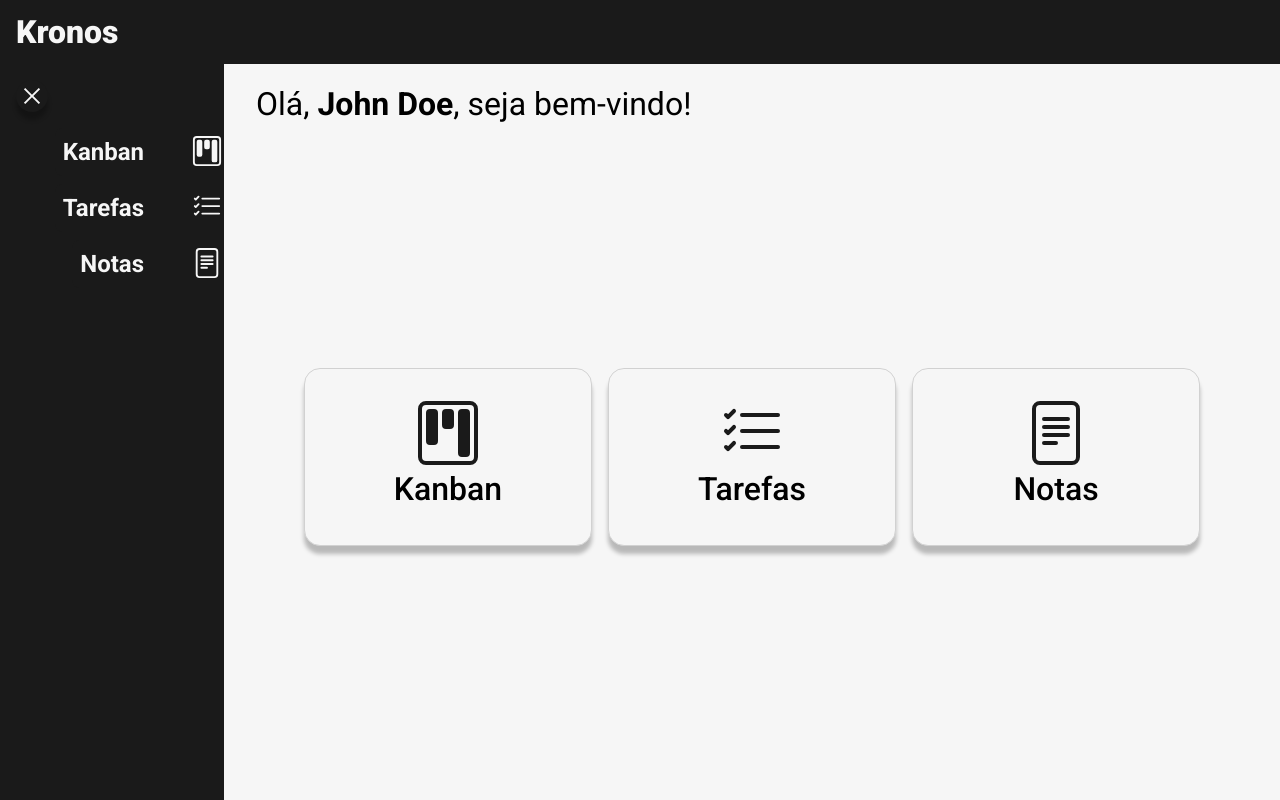
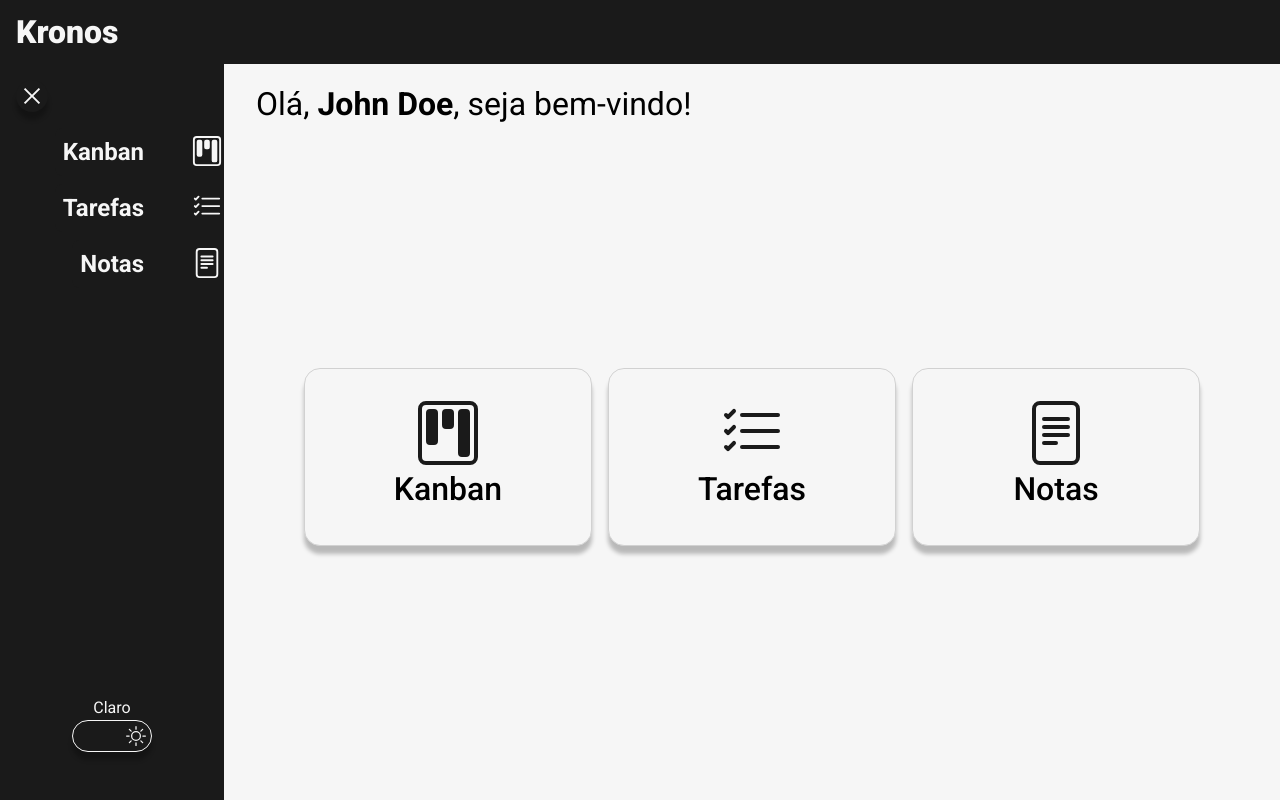
Before and after one commit to Bernardopog/kronos-app, a Next.js app in the folder apps/frontend/: page / in a window 1280 px wide. Both pictures are taken after a click on the button 32 px from the left and 96 px from the top of the page. Built offline with nearby package versions, Linux system fonts and the light colour scheme.

Commit message:
feat(frontend): create Theme Toggler functionality

```diff
--- /dev/null
+++ b/apps/frontend/src/components/ThemeToggler/ThemeToggler.tsx
@@ -0,0 +1,61 @@
+"use client";
+
+import { useEffect, useState } from "react";
+import { BsMoon, BsSun } from "react-icons/bs";
+import Button from "../Button/Button";
+
+interface IThemeTogglerProps {
+  menuStatus: boolean;
+}
+
+export default function ThemeToggler({ menuStatus }: IThemeTogglerProps) {
+  const [theme, setTheme] = useState<"light" | "dark">("light");
+
+  const handleTheme = () => {
+    const html = document.documentElement;
+    if (html.classList.contains("dark")) {
+      html.classList.remove("dark");
+      setTheme("light");
+      localStorage.setItem("theme", "light");
+    } else {
+      html.classList.add("dark");
+      setTheme("dark");
+      localStorage.setItem("theme", "dark");
+    }
+  };
+
+  useEffect(() => {
+    const theme = localStorage.getItem("theme");
+    if (theme === "dark") {
+      document.documentElement.classList.add("dark");
+      setTheme("dark");
+    }
+  }, []);
+
+  return (
+    <div className="self-center">
+      {menuStatus && (
+        <span className="inline-block w-full text-center text-base text-woodsmoke-50">
+          {theme === "dark" ? "Escuro" : "Claro"}
+        </span>
+      )}
+      <Button
+        ariaLabel="Alterar Tema"
+        extraStyles={{
+          button: `${menuStatus ? "w-20 h-8 border border-woodsmoke-50" : ""} bg-woodsmoke-925`,
+          icon: "text-xl text-woodsmoke-50",
+        }}
+        action={() => handleTheme()}
+      >
+        <div
+          className={`
+            flex items-center justify-center size-6 rounded-full  duration-300 ease-in-out
+            ${menuStatus && "translate-x-6 dark:-translate-x-6"}
+          `}
+        >
+          {theme === "dark" ? <BsMoon /> : <BsSun />}
+        </div>
+      </Button>
+    </div>
+  );
+}
--- a/apps/frontend/src/ui/Navbar/Navbar.tsx
+++ b/apps/frontend/src/ui/Navbar/Navbar.tsx
@@ -2,6 +2,7 @@
 
 import Button from "@/components/Button/Button";
 import NavbarLinkList from "@/components/Navbar/NavbarLinkList";
+import ThemeToggler from "@/components/ThemeToggler/ThemeToggler";
 import { NavbarContext } from "@/context/NavbarContext";
 import { useContext } from "react";
 
@@ -22,13 +23,14 @@ export default function Navbar() {
       </Button>
       <nav
         className={`
-          fixed bottom-0 z-40 w-full bg-woodsmoke-950/50 duration-500 ease-in-out backdrop-blur-sm
+          flex flex-col justify-between fixed bottom-0 z-40 w-full pb-12 bg-woodsmoke-950/50 duration-500 ease-in-out backdrop-blur-sm
           lg:relative lg:size-full lg:bg-woodsmoke-950
           ${isNavbarOpen ? "" : "closed"}
       `}
         id="nav"
       >
         <NavbarLinkList />
+        <ThemeToggler menuStatus={isNavbarOpen} />
       </nav>
     </>
   );
```
